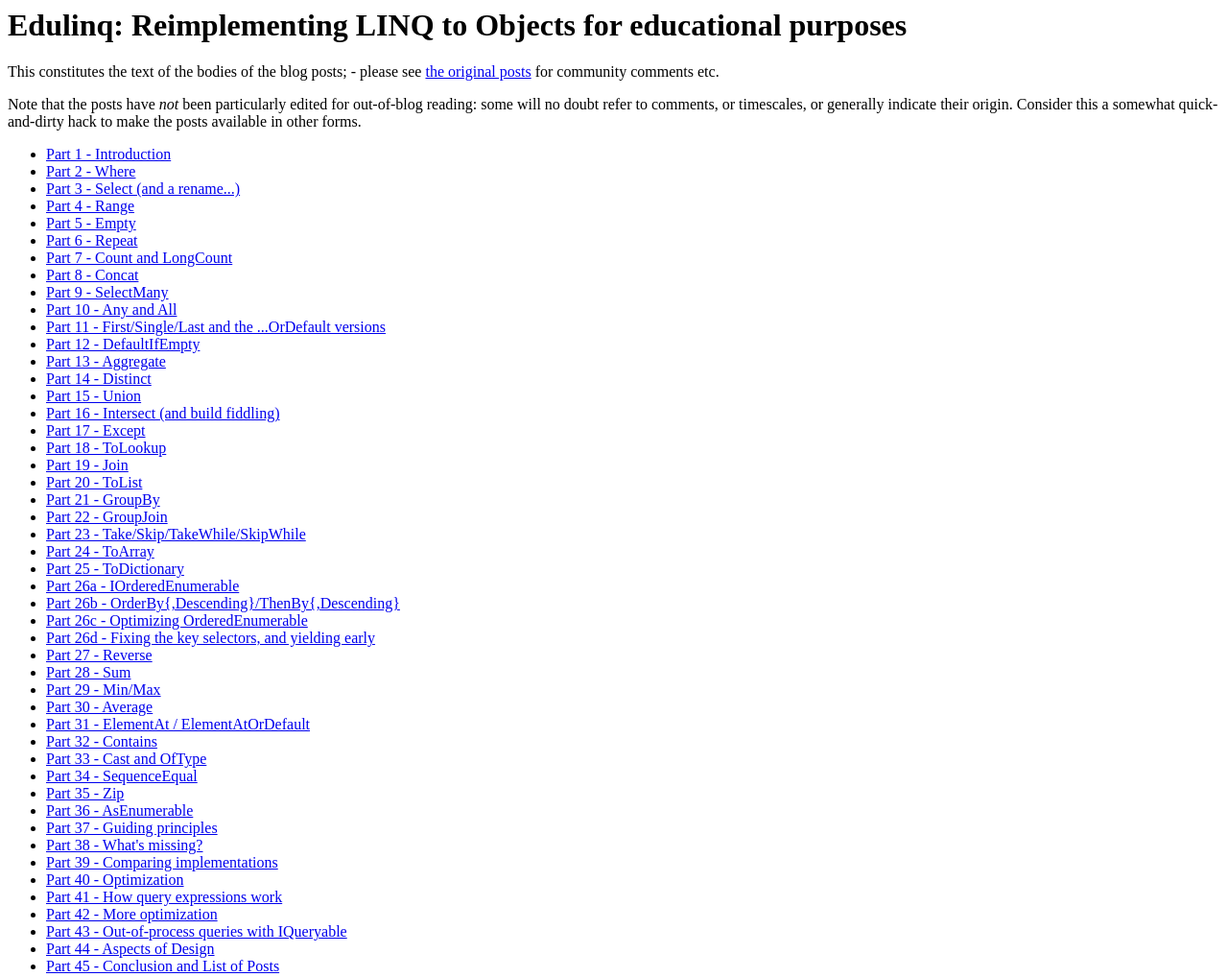
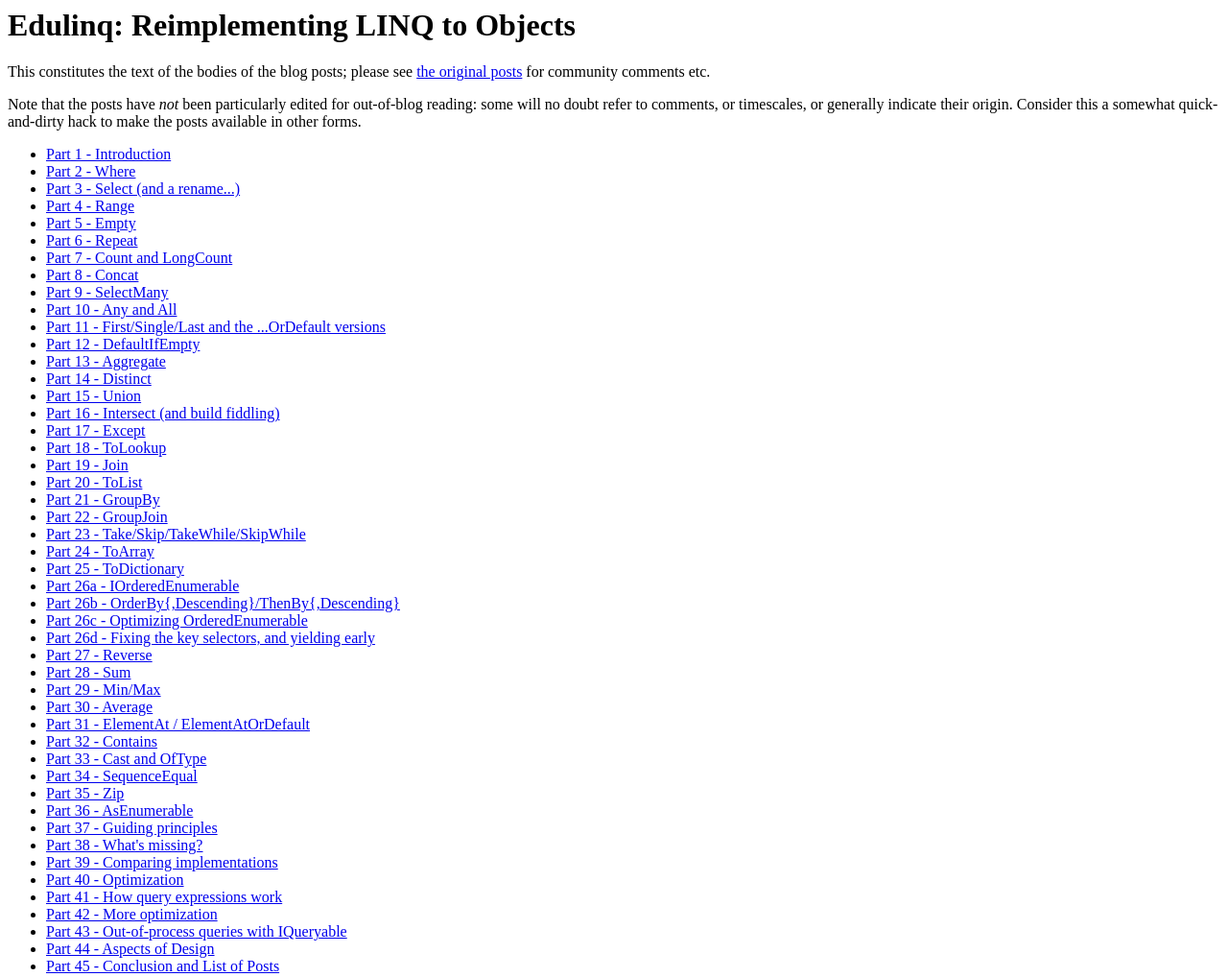
Before and after one commit to jskeet/edulinq, a plain HTML site: page posts/index.html in a window 1280 px wide. Shown: the whole page at 96% size. Drawn offline with Linux system fonts and the light colour scheme.

Commit message:
Minor tweaks.

```diff
--- a/posts/index.html
+++ b/posts/index.html
@@ -3,8 +3,8 @@
 <title>Edulinq: Reimplementing LINQ to Objects</title>
 </head>
 <body>
-<h1>Edulinq: Reimplementing LINQ to Objects for educational purposes</h1>
-<p>This constitutes the text of the bodies of the blog posts; - please see
+<h1>Edulinq: Reimplementing LINQ to Objects</h1>
+<p>This constitutes the text of the bodies of the blog posts; please see
 <a href="http://msmvps.com/blogs/jon_skeet/archive/tags/Edulinq/default.aspx">the original posts</a> for community comments etc.</p>
 <p>Note that the posts have <i>not</i> been particularly edited for out-of-blog reading: some will no doubt refer
 to comments, or timescales, or generally indicate their origin. Consider this a somewhat quick-and-dirty hack to make
```
